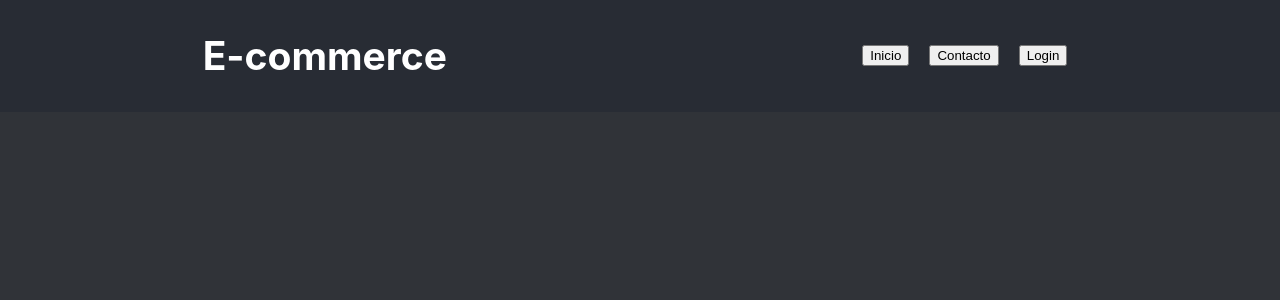
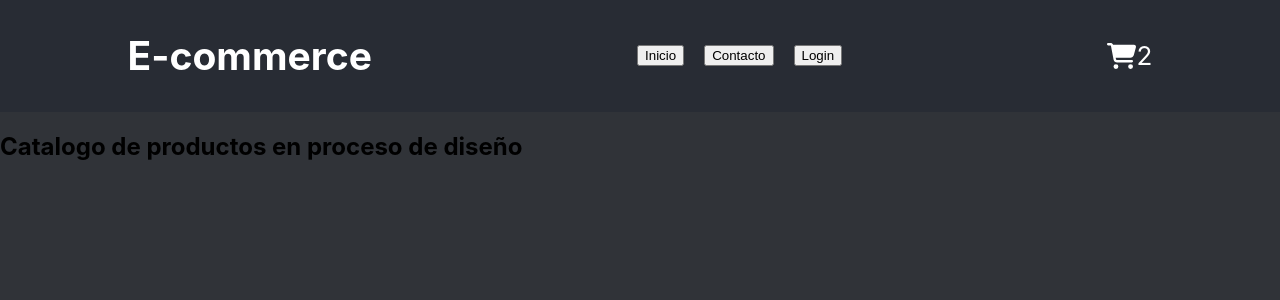
Before and after one commit to carlosaymoni/Proyecto-Final-React, a React (Create React App) app: page / in a window 1280 px wide. Shown: the top 300 px of the page. Built offline with nearby package versions, Linux system fonts and the light colour scheme.

Commit message:
Cartwidget y ItemListContainer

```diff
--- a/package.json
+++ b/package.json
@@ -3,6 +3,10 @@
   "version": "0.1.0",
   "private": true,
   "dependencies": {
+    "@fortawesome/fontawesome-svg-core": "^6.1.1",
+    "@fortawesome/free-brands-svg-icons": "^6.1.1",
+    "@fortawesome/free-solid-svg-icons": "^6.1.1",
+    "@fortawesome/react-fontawesome": "^0.1.18",
     "@testing-library/jest-dom": "^5.16.4",
     "@testing-library/react": "^13.2.0",
     "@testing-library/user-event": "^13.5.0",
--- a/src/App.js
+++ b/src/App.js
@@ -1,6 +1,8 @@
 import './App.css';
 import './componets/NavBar/NavBar'
 import NavBar from './componets/NavBar/NavBar';
+import ItemListContainer from './componets/ItemListContainer/ItemListContainer';
+
 
 function App() {
   return (
@@ -8,6 +10,7 @@ function App() {
       <header className="App-header">
       <NavBar />
       </header>
+      <ItemListContainer greeting="Catalogo de productos en proceso de diseño"/>
     </div>
   );
 }
--- /dev/null
+++ b/src/componets/CartWidget/CartWidget.js
@@ -0,0 +1,13 @@
+import {FontAwesomeIcon} from '@fortawesome/react-fontawesome';
+import {faCartShopping} from '@fortawesome/free-solid-svg-icons';
+
+const CartWidget = () => {
+    return (
+        <div>
+            <FontAwesomeIcon icon={faCartShopping} />
+            2
+        </div>
+    )
+}
+
+export default CartWidget;
--- /dev/null
+++ b/src/componets/ItemListContainer/ItemListContainer.js
@@ -0,0 +1,9 @@
+const ItemListContainer = (props) => {
+    return (
+        <h2>
+            {props.greeting}
+        </h2>
+    )
+}
+
+export default ItemListContainer;
--- a/src/componets/NavBar/NavBar.js
+++ b/src/componets/NavBar/NavBar.js
@@ -1,4 +1,5 @@
 import './NavBar.css'
+import CartWidget from '../CartWidget/CartWidget'
 
 const NavBar = () => {
     return (
@@ -9,6 +10,7 @@ const NavBar = () => {
                 <button className="btn-nav" >Contacto</button>
                 <button className="btn-nav" >Login</button>
             </div>
+            <CartWidget />
         </nav>
     )
 }
```
Also changed, not shown: 1 other file (tests, documents, lock files or other folders).
